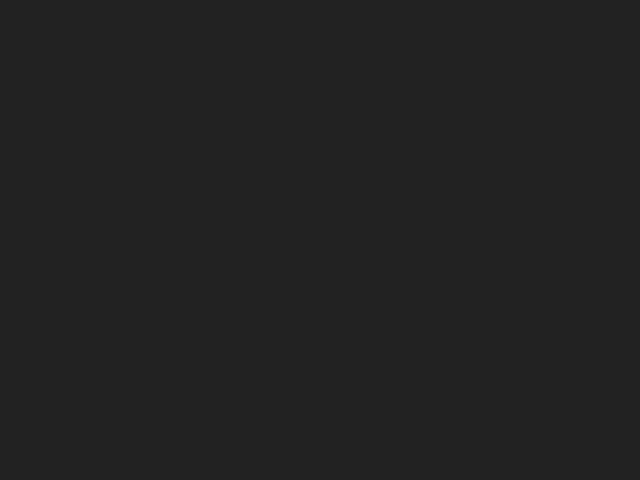
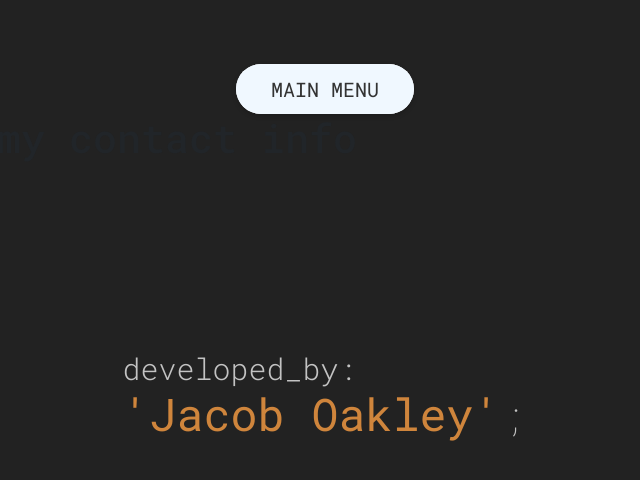
Before and after one commit to OakleyJacob/my-portfolio, a React (Create React App) app: page /contact in a window 1280 px wide. Before the commit this address led to /Home. Shown: the top 480 px of the page, without its empty margins (315-955 px from the left). Built offline with nearby package versions, Linux system fonts and the light colour scheme.

Commit message:
back button built

```diff
--- a/src/App.css
+++ b/src/App.css
@@ -63,7 +63,7 @@
 
 .routeButton::before{
   content: "";
-  background-color: #23e9f0;
+  background-color: aliceblue;
   position: absolute;
   margin-right: 2%;
   top: 0;
@@ -71,9 +71,9 @@
   height: 100%;
   width: 3px;
   transform: scaleY(0);
-  transition: transform .2s, width .4s .2s;
-  opacity: .5;
-  border: 2px solid;
+  transition: transform .2s, width .4s cubic-bezier(1,0,0,1) .2s, background-color .2s;
+  opacity: 1;
+
   border-radius: 5px;
   z-index: -2;
 
@@ -84,6 +84,10 @@
 .routeButton:hover{
   z-index: 150;
   color: black;
+}
+
+.routeButton:active::before {
+  background-color: main menu;
 }
 
 .routeButton:hover::before{
--- a/src/App.js
+++ b/src/App.js
@@ -13,9 +13,10 @@
 import Skills from './pages/skills';
 import Typewriter from './components/Typewriter';
 import Blank from './components/Blank'
+import './pages.css'
 
 function App() {
-    const [compIndex, setComponentIndex] = useState(3)
+    const [compIndex, setComponentIndex] = useState(0)
     const [currentYear, setCurrentYear] = useState(new Date().getFullYear());
 
     const navigation = useNavigate()
--- /dev/null
+++ b/src/pages.css
@@ -0,0 +1,67 @@
+.backButton{
+    text-transform: uppercase;
+    background-color: white;
+    color: #333333;
+    font-weight: 400;
+    padding: 10px 35px;
+    position: relative;
+    margin-top: 5%;
+    left: 50%;
+    transform: translateX(-50%);
+    border-radius: 100px;
+    transition: all .3s;
+    font-size: 20px;
+    display: inline-block;
+    box-shadow: 0 2px 5px rgba(0, 0, 0, .2);
+    animation: moveInTop .8s 1s;
+    animation-timing-function: ease-in;
+    animation-fill-mode: backwards;
+
+}
+
+.backButton:hover{
+    transform: translateY(-3px) translateX(-50%);
+    box-shadow: 0 10px 20px rgba(0, 0, 0, .2)
+}
+.backButton:active{
+    transform: translateY(-2px) translateX(-50%);
+    box-shadow: 0 5px 10px rgba(0, 0, 0, .2)
+}
+
+.backButton::after{
+    content: "";
+    display: inline-block;
+    height: 100%;
+    width: 100%;
+    border-radius: 150px;
+    position: absolute;
+    top: 0;
+    left: 0;
+    z-index: -1;
+    background-color: aliceblue;
+    transition: all .3s;
+
+
+}
+.backButton:hover::after{
+
+    transform: scaleX(1.4) scaleY(1.8);
+    opacity: 0;
+
+
+}
+
+@keyframes moveInTop{
+    0% {
+        opacity: 0;
+        transform: translateY(-100px) translateX(-50%);
+    }
+    85%{
+        opacity: .85;
+        transform: translateY(8px) translateX(-50%);
+    }
+    100%{
+        opacity: 1;
+        transform: translateY(-2px) translateX(-50%);
+    }
+}
--- a/src/pages/about.js
+++ b/src/pages/about.js
@@ -5,7 +5,7 @@
     return (
         <div>
 
-             <NavLink to="/home" > Home </NavLink>
+             <NavLink to="/home" style={{ textDecoration: 'none' }} ><span className = 'backButton'>main menu</span>  </NavLink>
             <h1>
                 This is where my developer resume and education history will be.
             </h1>
--- a/src/pages/contact.js
+++ b/src/pages/contact.js
@@ -4,7 +4,7 @@
 const Contact = () => {
     return (
         <div>
-             <NavLink to="/home" > Home </NavLink>
+             <NavLink to="/home" style={{ textDecoration: 'none' }} ><span className = 'backButton'> main menu</span> </NavLink>
             <h1>This will be my contact info</h1>
         </div>
     );
--- a/src/pages/otherwork.js
+++ b/src/pages/otherwork.js
@@ -4,7 +4,7 @@
 const Portfolio = () => {
     return (
         <div>
-             <NavLink to="/home" > Home </NavLink>
+             <NavLink to="/home" style={{ textDecoration: 'none' }} ><span className = 'backButton'>main menu </span> </NavLink>
             <h1>This is where my work will be</h1>
         </div>
     );
--- a/src/pages/skills.js
+++ b/src/pages/skills.js
@@ -4,7 +4,7 @@
 const Skills = () => {
     return (
         <div>
-             <NavLink to="/home" > Home </NavLink>
+             <NavLink to="/home" style={{ textDecoration: 'none' }} ><span className = 'backButton'>main menu</span>  </NavLink>
             <h1>This will be my skills section
             </h1>
         </div>
```
Also changed, not shown: src/pages/index.js (line endings or trailing spaces).
